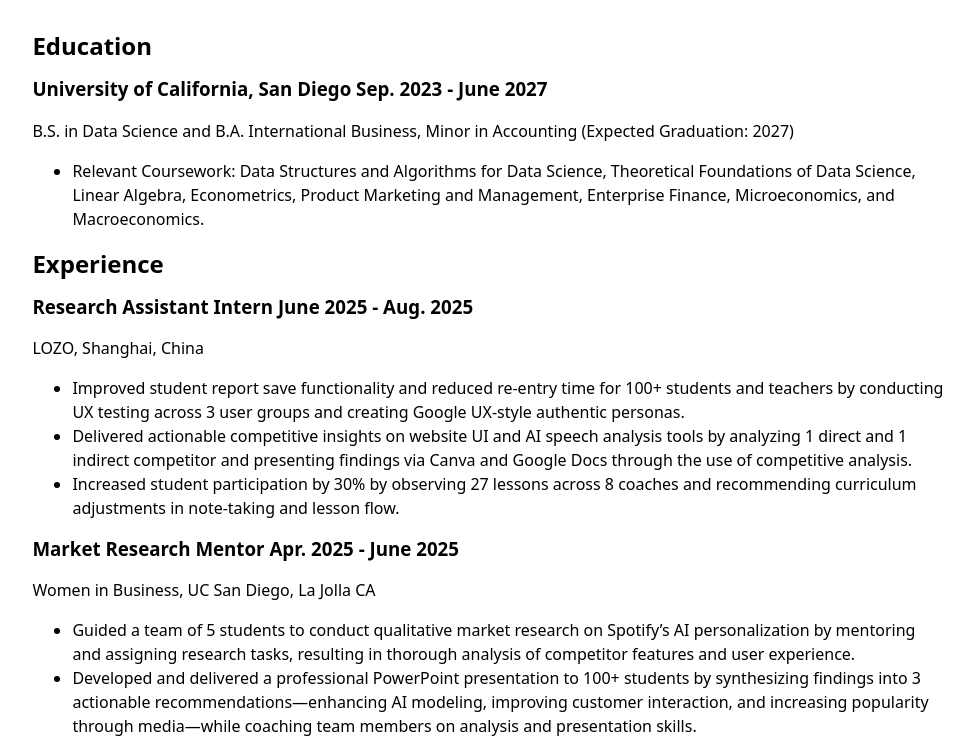
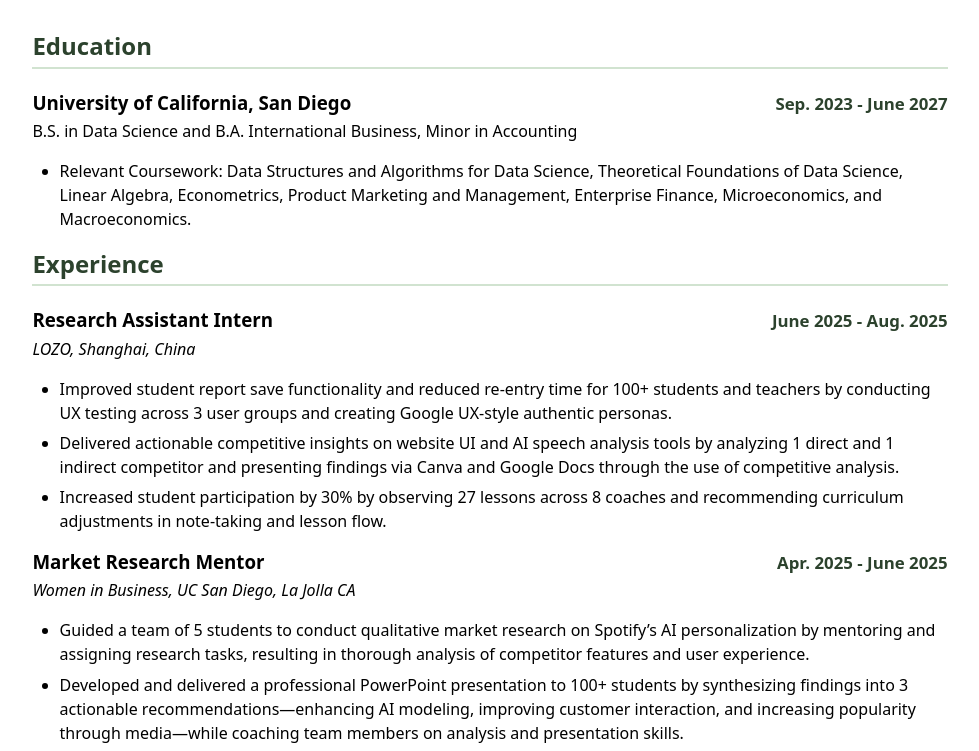
Before and after one commit to hannahskyg/portfolio, a plain HTML site: page resume/index.html in a window 1280 px wide. Shown: the part 187-938 px from the top of the page, without its empty margins (150-1129 px from the left). Drawn offline with Linux system fonts and the light colour scheme.

Commit message:
Resume Styling!

```diff
--- a/resume/index.html
+++ b/resume/index.html
@@ -15,6 +15,7 @@
   <a href="../resume/index.html" class = "current">Resume</a>
   <a href="https://github.com/hannahskyg" target="_blank">GitHub</a>
 </nav>
+<main class = "resume">
     <h1>My Resume!</h1>
 
     <section></section>
@@ -22,7 +23,7 @@
     <h3>University of California, San Diego
         <time>Sep. 2023 - June 2027</time>
     </h3>
-    <p>B.S. in Data Science and B.A. International Business, Minor in Accounting (Expected Graduation: 2027)</p>
+    <p>B.S. in Data Science and B.A. International Business, Minor in Accounting</p>
 
     <ul>
         <li>Relevant Coursework: Data Structures and Algorithms for Data Science, Theoretical Foundations of Data Science, Linear Algebra,
@@ -36,7 +37,7 @@ Econometrics, Product Marketing and Management, Enterprise Finance, Microeconomi
         Research Assistant Intern
         <time>June 2025 - Aug. 2025</time>
     </h3>
-    <p>LOZO, Shanghai, China</p>
+    <p><i>LOZO, Shanghai, China</i></p>
     <ul>
         <li>Improved student report save functionality and reduced re-entry time for 100+ students and teachers by conducting UX
         testing across 3 user groups and creating Google UX-style authentic personas.</li>
@@ -50,7 +51,7 @@ Econometrics, Product Marketing and Management, Enterprise Finance, Microeconomi
         Market Research Mentor
         <time>Apr. 2025 - June 2025</time>
     </h3>
-    <p>Women in Business, UC San Diego, La Jolla CA</p>
+    <p><i>Women in Business, UC San Diego, La Jolla CA </i></p>
     <ul>
         <li>Guided a team of 5 students to conduct qualitative market research on Spotify’s AI personalization by mentoring and
         assigning research tasks, resulting in thorough analysis of competitor features and user experience.</li>
@@ -63,7 +64,7 @@ Econometrics, Product Marketing and Management, Enterprise Finance, Microeconomi
         Market Research Intern
         <time>Oct. 2024 - Dec. 2024</time>
     </h3>
-    <p>Women in Business, UC San Diego, La Jolla CA</p>
+    <p><i>Women in Business, UC San Diego, La Jolla CA</i></p>
     <ul>
         <li>Evaluated Clara AI’s bot functionality and market opportunities by conducting SWOT and competitor analyses,
         providing insights for strategic recommendations.</li>
@@ -79,7 +80,7 @@ Econometrics, Product Marketing and Management, Enterprise Finance, Microeconomi
     <h3>
         League of Legends Analysis
     </h3>
-    <p>Python, HTML, Pandas, Plotly, Scikit-learn</p>
+    <p><i>Python, HTML, Pandas, Plotly, Scikit-learn</i></p>
     <ul>
         <li>Predicted player positions with 77.3% accuracy by performing exploratory data analysis on 19,692 rows and 161 columns
         from 2025 competitive League of Legends matches, identifying key features such as kills, deaths, DPM, and
@@ -94,7 +95,7 @@ Econometrics, Product Marketing and Management, Enterprise Finance, Microeconomi
     <h3>
         Twitter Sentiment Analysis
     </h3>
-    <p>Python, Jupyter Notebook, Pandas, SciPy, Plotly, Regex</p>
+    <p><i>Python, Jupyter Notebook, Pandas, SciPy, Plotly, Regex</i></p>
     <ul>
         <li>Conducted sentiment analysis on 1.6M tweets and filtered 195 relevant college-related posts to identify a 25% increase in
         negative sentiment during finals week, revealing emotional patterns of undergraduate students across a Spring quarter.</li>
@@ -113,6 +114,6 @@ Econometrics, Product Marketing and Management, Enterprise Finance, Microeconomi
         <li><strong>Developer Tools:</strong> Git, Github, VS Code, IntelliJ, Conda</li>
     </ul>
 </section>
-
+</main>
 </body>
 </html>
--- a/style.css
+++ b/style.css
@@ -1,5 +1,5 @@
 html{
-  --color-accent: oklch(70% 0.15 145);
+  --color-accent: oklch(35.401% 0.04534 145.68);
   accent-color: var(--color-accent);
 }
 body {
@@ -81,3 +81,59 @@ h1, h2, h3, h4, h5, h6 {
   line-height: 1.1;
   text-wrap: balance;
 }
+
+.resume {
+  display: block;
+  margin-top: 2em;
+}
+
+.resume section {
+  margin-bottom: 2.5em;
+}
+
+.resume h2 {
+  border-bottom: 2px solid oklch(89.713% 0.03194 143.991);
+  padding-bottom: 0.3em;
+  margin-bottom: 1em;
+  color: var(--color-accent);
+}
+
+.resume h3 {
+  display: grid;
+  grid-template-columns: 1fr auto;
+  align-items: baseline;
+  margin-top: 1em;
+  margin-bottom: 0.3em;
+}
+
+.resume time {
+  font-size: 0.9em;
+  color:  var(--color-accent);
+}
+
+.resume p {
+  margin: 0.2em 0 0.5em 0;
+}
+
+.resume ul {
+  margin-left: 1.2em;
+  padding-left: 0.5em;
+}
+
+.resume li {
+  margin-bottom: 0.4em;
+}
+
+.resume strong {
+  color: oklch(28.29% 0.0324 146.376);
+}
+
+@media (max-width: 600px) {
+  .resume h3 {
+    grid-template-columns: 1fr;
+  }
+
+  .resume time {
+    margin-top: 0.2em;
+  }
+}
```
